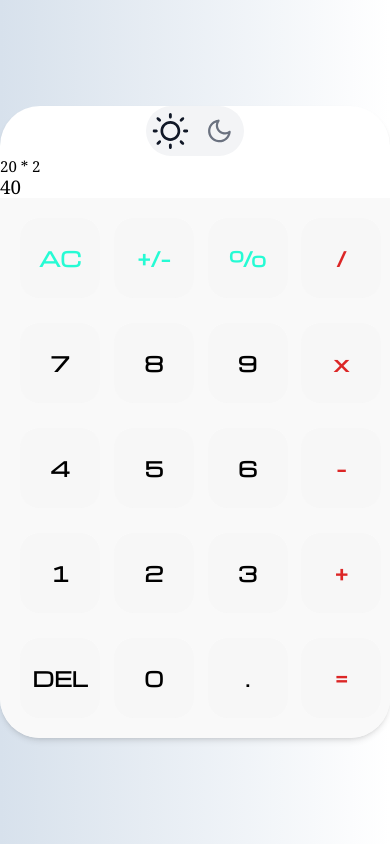
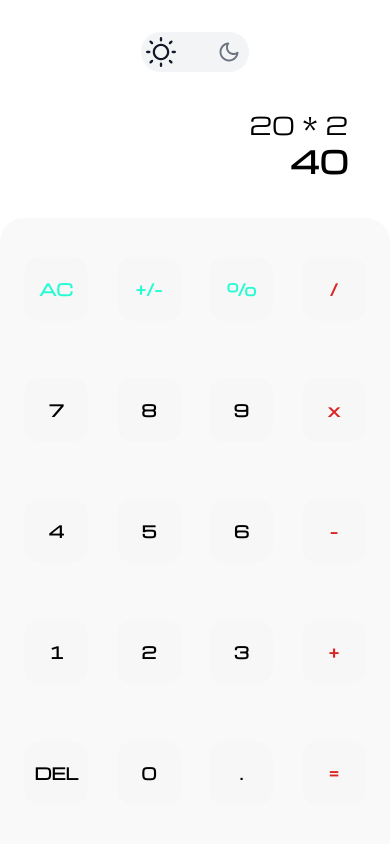
Before and after one commit to saeed0920/Calculator, a website: page index.html in a window 390 px wide. Drawn offline with nearby package versions, Linux system fonts and the light colour scheme.

Commit message:
finish all style and responsive design and all animations

```diff
--- a/index.html
+++ b/index.html
@@ -1,5 +1,5 @@
 <!DOCTYPE html>
-<html lang="en">
+<html lang="en" class="max-[1500px]:text-[50%]">
   <head>
     <meta charset="UTF-8" />
     <meta http-equiv="X-UA-Compatible" content="IE=edge" />
@@ -12,11 +12,11 @@
   <body class="body grid bg-gradient-to-r from-[#D7E1EC] to-[#FFFFFF]">
     <span class="span-bg-darkMode"></span>
     <main
-      class="rounded-[4rem] overflow-hidden bg-white dark:bg-gray-900 z-10 transition shadow-md"
+      class="rounded-[4rem] overflow-hidden bg-white dark:bg-[#22252d] z-10 transition shadow-md max-[400px]:rounded-none flex flex-col"
     >
-      <section class="result grid">
+      <section class="result grid p-16">
         <div
-          class="theme flex justify-between items-center bg-gray-100 rounded-full dark:bg-gray-800 m-auto w-1/4 transition"
+          class="theme flex justify-between items-center bg-gray-100 rounded-full dark:bg-gray-800 m-auto w-1/4 transition max-[400px]:w-1/3"
         >
           <svg
             class="w-20 h-20 p-4 cursor-pointer fill-gray-900 dark:fill-gray-500 light-icon scale-125 dark:scale-95 transition-transform"
@@ -30,13 +30,21 @@
           </svg>
         </div>
 
-        <div class="res">
-          <h2 class="text-2xl font-serif">20 * 2</h2>
-          <h1 class="text-3xl font-serif">40</h1>
+        <div class="res p-5 pt-20">
+          <h2
+            class="text-5xl font-medium text-right font-['Michroma'] dark:text-white"
+          >
+            20 * 2
+          </h2>
+          <h1
+            class="text-6xl font-bold text-right font-['Michroma'] pt-5 dark:text-white"
+          >
+            40
+          </h1>
         </div>
       </section>
       <section
-        class="btns grid grid-cols-4 grid-rows-5 bg-[#f9f9f9] dark:bg-[#292d36] gap-10 transition p-8"
+        class="btns grid grid-cols-4 grid-rows-5 bg-[#f9f9f9] dark:bg-[#292d36] gap-10 transition p-8 rounded-t-[3rem] grow items-center justify-items-center max-[400px]:gap-6"
       >
         <button class="btn text-[#26fbd4]">AC</button>
         <button class="btn text-[#26fbd4]">+/-</button>
--- a/sass/abstracts/_mixins.scss
+++ b/sass/abstracts/_mixins.scss
@@ -37,26 +37,8 @@ big-desktop
 */
 @mixin res($res) {
   @if $res == phone {
-    @media only screen and (max-width: 37.5em) {
-      //600px
-      @content;
-    }
-  }
-  @if $res == tab-small {
-    @media only screen and (max-width: 56.25em) {
-      //900PX
-      @content;
-    }
-  }
-  @if $res == tab-big {
-    @media only screen and (max-width: 75em) {
-      //1200px
-      @content;
-    }
-  }
-  @if $res == big-desktop {
-    @media only screen and (min-width: 112.5em) {
-      //1800px
+    @media only screen and (max-width: 25.5em) {
+      //400px
       @content;
     }
   }
--- a/sass/base/_base.scss
+++ b/sass/base/_base.scss
@@ -19,6 +19,10 @@ body {
   min-width: 100vw;
   min-height: 100vh;
   place-items: center;
+
+  @include res(phone) {
+    place-items: stretch;
+  }
 }
 
 ::selection {
--- a/sass/base/_typography.scss
+++ b/sass/base/_typography.scss
@@ -25,9 +25,23 @@ html.dark .span-bg-darkMode {
   width: 8rem;
   height: 8rem;
   border: none;
-  transition: all 0.2s 0.1s;
+  transition: background-color 0.2s 0.1s, color 0.2s 0.1s, box-shadow 0.1s;
   font-family: $font-1;
+  outline: none;
+
+  &:hover {
+    box-shadow: 0 4px 6px -1px rgba(0, 0, 0, 0.1),
+      0 2px 4px -2px rgba(0, 0, 0, 0.1);
+  }
+  &:active {
+    box-shadow: inset 0 2px 4px 0 rgba(0, 0, 0, 0.05);
+  }
 }
 html.dark .btn {
   background-color: #272b33;
 }
+
+.res h2,
+h1 {
+  transition: all 0.2s 0.1s;
+}
```
Also changed, not shown: css/output.css, css/style.css.
